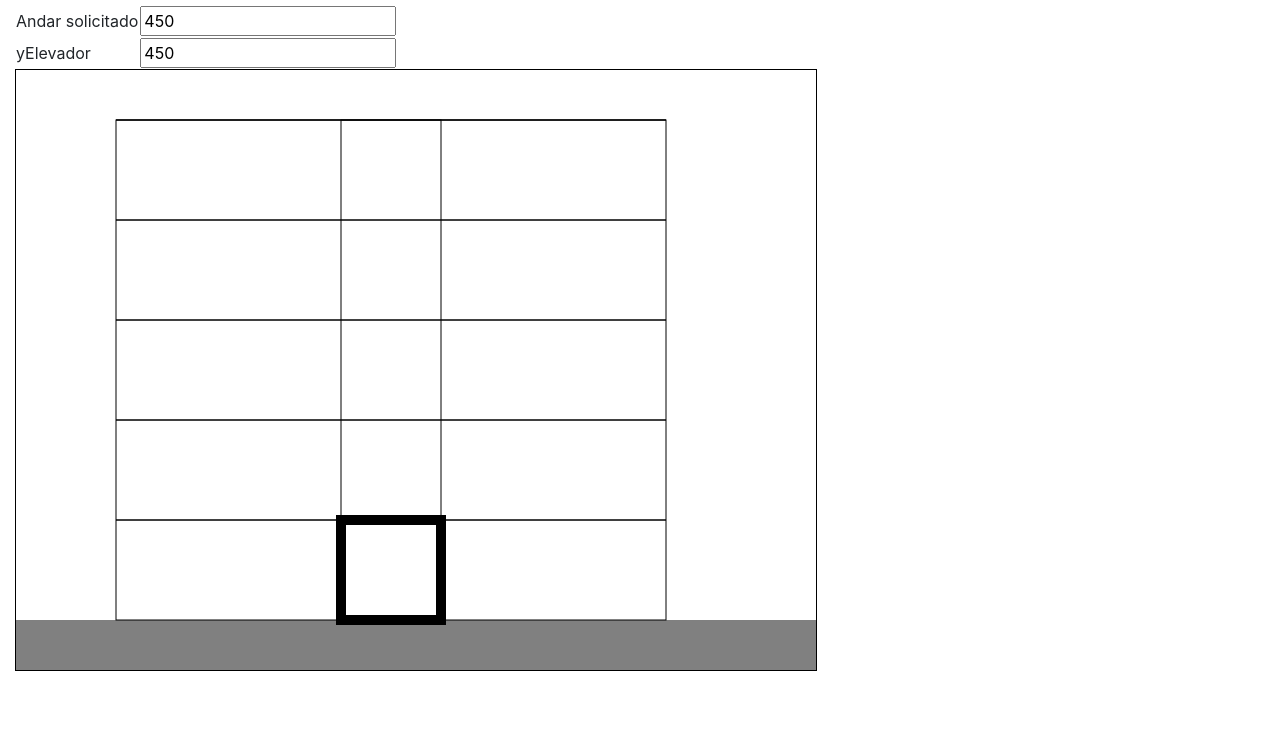
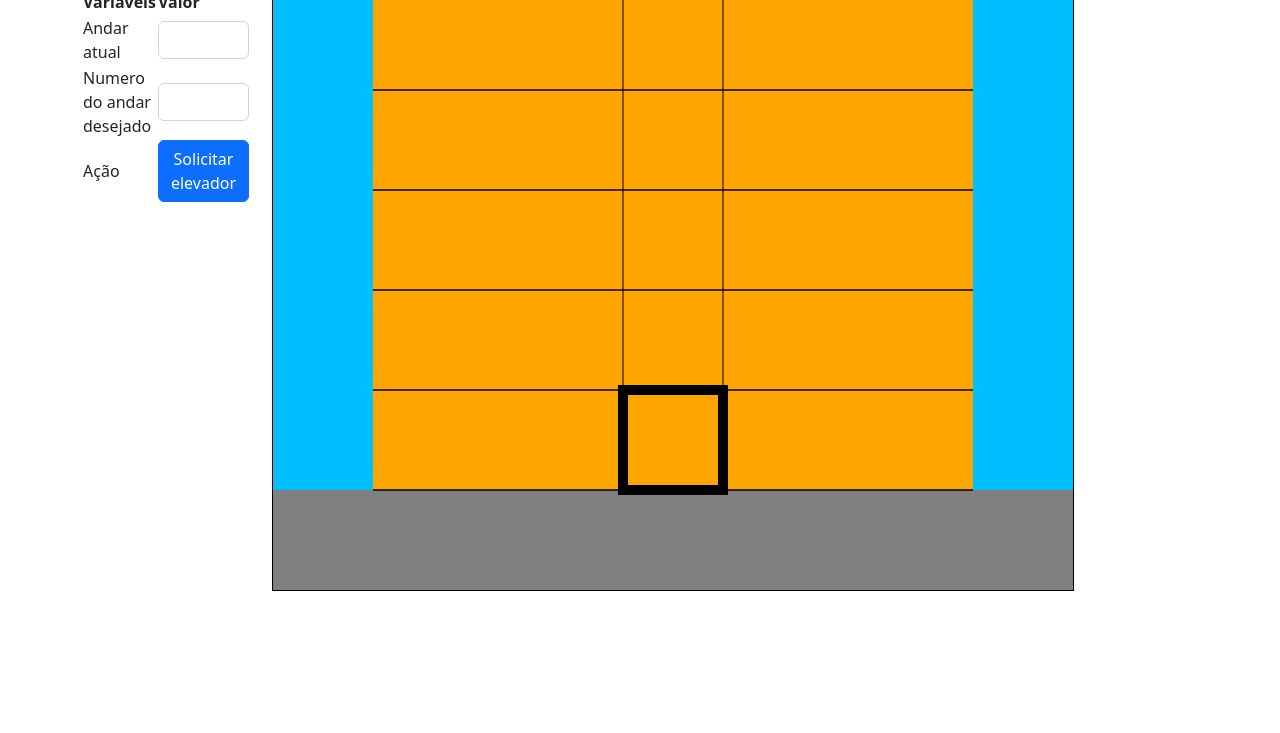
Before and after one commit to LucasGustavo088/JavaScriptLogicElevadorTrainning, a plain HTML site: page index.html in a window 1280 px wide. Shown: the part 67-800 px from the top of the page. Drawn offline with nearby package versions, Linux system fonts and the light colour scheme.

Commit message:
refatoracao

```diff
--- a/assets/js/index.js
+++ b/assets/js/index.js
@@ -1,28 +1,5 @@
 var canvas = document.getElementById("elevadorCanvas");
 var ctx = canvas.getContext("2d");
-
-// window.addEventListener("resize", OnResizeCalled, false);
-
-// function OnResizeCalled() {
-//     canvas.style.width = window.innerWidth + 'px';
-//     canvas.style.height = window.innerHeight + 'px';
-// }
-
-// var gameWidth = window.innerWidth;
-// var gameHeight = window.innerHeight;
-// var scaleToFitX = gameWidth / 800;
-// var scaleToFitY = gameHeight / 480;
-// var currentScreenRatio = gameWidth / gameHeight;
-// var optimalRatio = Math.min(scaleToFitX, scaleToFitY);
-// if (currentScreenRatio >= 1.77 && currentScreenRatio <= 1.79) {
-//     canvas.style.width = gameWidth + "px";
-//     canvas.style.height = gameHeight + "px";
-// }
-// else {
-//     canvas.style.width = 800 * optimalRatio + "px";
-//     canvas.style.height = 480 * optimalRatio + "px";
-// }
-
 
 class plataformaDoElevador {
 
@@ -31,31 +8,80 @@ class plataformaDoElevador {
     }
 }
 
-var yChao = 550;
+var solicitacao = [];
+var yChao = 0;
+var yChaoMax = 100;
 
 /* Prédio */
 var xPredio = 100;
-var yPredio = 50;
+var yPredio = 100;
+var xPredioMax = xPredio + 600;
+var yPredioMax = yPredio + 500;
 var pAndar = 100;
 var quantidadeAndares = 5;
 
 /* Elevador */
-var xElevador = xPredio + 450 / 2;
-var yElevador = yChao - 100;
+var xElevador = (xPredio + xPredioMax - 100) / 2;
+var yElevador = yChaoMax;
+var xElevadorRelativo = xElevador + 100
+var yElevadorRelativo = yElevador + 100
 var yElevadorSolicitado = yElevador;
+var frameJumpElevador = 1;
 
+let canvasHeight = canvas.height;
+let canvasWidth = canvas.width;
 
 desenharFrame();
 
 function desenharFrame() {
     limparFrame();
+    logicaNegocio();
+    desenharCenario();
+}
 
+function desenharCenario() {
+    desenharCeu();
     desenharChao();
     desenharPredio();
     desenharElevador();
+}
 
-    document.getElementById("yElevadorSolicitado").value = yElevadorSolicitado;
-    document.getElementById("yElevador").value = yElevador;
+function logicaNegocio() {
+    logicaElevador();
+}
+
+function logicaElevador() {
+    //filtrar solictacao que estão como não processado
+    result = solicitacao.filter((item) => {
+        return item['processado'] == false;
+    })
+
+    if (result.length > 0) {
+        solicitacao_atual = result[0]
+
+        //yElevadorSolicitado
+        // andarAtualElevador = yElevador == 0 ? 0 : yElevador / 100
+        let andarAtualElevador = yElevador
+        let andarAtualP = solicitacao_atual['andarAtual'] * 100
+
+        if (andarAtualP != andarAtualElevador) {
+            yElevadorSolicitado = andarAtualP;
+            if(yElevador > yElevadorSolicitado) {
+                yElevador -= frameJumpElevador;
+            } else if(yElevador < yElevadorSolicitado) {
+                 yElevador += frameJumpElevador;
+            }
+        } else {
+            solicitacao_atual['processado'] = true
+        }
+    }
+
+    console.log(result);
+}
+
+function desenharCeu() {
+    ctx.fillStyle = '#00bfff';
+    fillRectCoord(0, 0, canvasWidth, canvasHeight);
 }
 
 function limparFrame() {
@@ -64,61 +90,92 @@ function limparFrame() {
 
 function desenharChao() {
     ctx.fillStyle = 'gray';
-    ctx.fillRect(0, yChao, canvas.width, 50);
+    fillRectCoord(0, yChao, canvasWidth, yChaoMax)
+}
+
+function fillRectCoord(x, y, width, height) {
+    const x1 = x
+    const y1 = canvasHeight - y
+    const y2 = canvasHeight - height - y1
+    ctx.fillRect(x1,y1, width - x1, y2);
+}
+
+function strokeRectCoord(x, y, width, height) {
+    const x1 = x
+    const y1 = canvasHeight - y
+    const y2 = canvasHeight - height - y1
+    ctx.strokeRect(x1,y1, width - x1, y2);
 }
 
 
 function desenharPredio() {
-    ctx.fillStyle = 'black';
-    ctx.strokeRect(xPredio, yPredio, 550, 500);
+    ctx.fillStyle = 'orange';
+    fillRectCoord(xPredio, yPredio, xPredioMax, yPredioMax);
 
     for(var i = 0; i < 5; i++) {
         ctx.beginPath();
-        ctx.moveTo(xPredio,yPredio + (i * pAndar));
-        ctx.lineTo(xPredio + 550,yPredio + (i * pAndar));
+        ctx.moveTo(xPredio, yPredio + (i * pAndar));
+        ctx.lineTo(xPredioMax, yPredio + (i * pAndar));
         ctx.closePath();
         ctx.stroke();
     }
 
-    ctx.strokeRect(xPredio + 450 / 2, yPredio, pAndar, 500);
+    strokeRectCoord(xElevador, yPredio, xElevadorRelativo, yPredioMax);
 }
 
 
 function desenharElevador() {
-
-    var frameJumpElevador = 10;
-    if(yElevador > yElevadorSolicitado) {
-        yElevador -= frameJumpElevador;
-    } else if(yElevador < yElevadorSolicitado) {
-         yElevador += frameJumpElevador;
-    }
-
     ctx.lineWidth = 10;
-    ctx.strokeRect(xElevador, yElevador, 100, 100);
+    yElevadorRelativo = yElevador + 100;
+    strokeRectCoord(xElevador, yElevador, xElevadorRelativo, yElevadorRelativo);
     ctx.lineWidth = 1;
 
 }
 
-function definirAndar(numeroAndar) {
-    if(numeroAndar <= 0 || numeroAndar > quantidadeAndares) {
-        console.log("Andar indexistente");
+function subirAndar() {
+    yElevadorSolicitado += pAndar;
+}
+
+function descerAndar() {
+    yElevadorSolicitado -= pAndar;
+}
+
+function adicionarSolicitacao() {
+    let numeroAndarDesejado = document.getElementById("numeroAndarDesejado").value;
+    let andarAtual = document.getElementById("andarAtual").value;
+
+    if(validarSolicitacao(numeroAndarDesejado, andarAtual)) {
+        solicitacao.push({
+            numeroAndarDesejado: parseInt(numeroAndarDesejado),
+            andarAtual: parseInt(andarAtual),
+            processado: false
+        });
+    }
+}
+
+function validarSolicitacao(numeroAndarDesejado, andarAtual) {
+    if(
+        (numeroAndarDesejado <= 0 || numeroAndarDesejado > quantidadeAndares)
+        && (andarAtual <= 0 || andarAtual > quantidadeAndares)) {
+        alert("Andar indexistente");
         return false;
     } else {
-        numeroAndar -= 1;
-        yElevadorSolicitado = yPredio + ((quantidadeAndares - 1 - numeroAndar) * pAndar);
+        // numeroAndar -= 1;
+        // yElevadorSolicitado = yPredio + ((quantidadeAndares - 1 - numeroAndar) * pAndar);
         return true;
     }
 }
 
 document.addEventListener('keydown', function(e) {
-    if(e.keyCode == 38) {
-        yElevadorSolicitado += pAndar;
+    if(e.keyCode == 40) {
+        descerAndar();
     }
 
-    if(e.keyCode == 40) {
-        yElevadorSolicitado -= pAndar;
+    if(e.keyCode == 38) {
+        subirAndar();
     }
+    console.log(yElevadorSolicitado)
 });
 
 
-setInterval(desenharFrame, 100);
+setInterval(desenharFrame, 15);
--- a/index.html
+++ b/index.html
@@ -1,13 +1,17 @@
 <!DOCTYPE html>
 <html>
 <head>
-    <title>Elevador</title>
-    <link rel="stylesheet" type="text/css" href="assets/css/bootstrap.min.css"></link>
+    <title>Elevador 2</title>
+    <link rel="stylesheet" href="https://cdn.jsdelivr.net/npm/bootstrap@5.2.3/dist/css/bootstrap.min.css" integrity="sha384-rbsA2VBKQhggwzxH7pPCaAqO46MgnOM80zW1RWuH61DGLwZJEdK2Kadq2F9CUG65" crossorigin="anonymous">
     <link rel="stylesheet" type="text/css" href="assets/css/style.css"></link>
 </head>
 <body>
-    <div class="col-md-12">
-        <h2>Elevador</h2>
+    <div class="container">
+        <div class="row">
+            <h1 class="title">Elevador 2</h1>
+        </div>
+        <div class="row main">
+            <div class="col-md-2">
                 <table>
                     <thead>
                         <th>Variaveis</th>
@@ -16,26 +20,36 @@
                     <tbody>
                         <tr>
                             <td>
-                        Andar solicitado
+                                Andar atual
                             </td>
                             <td>
-                        <input id="yElevadorSolicitado" type="text" name="">
+                                <input class="form-control" id="andarAtual" type="text" name="">
                             </td>
                         <tr>
                         <tr>
                             <td>
-                        yElevador
+                                Numero do andar desejado
                             </td>
                             <td>
-                        <input id="yElevador" type="text" name="">
+                                <input class="form-control" id="numeroAndarDesejado" type="text" name="">
                             </td>
+                        </tr>
                         <tr>
+                            <td>
+                                Ação
+                            </td>
+                            <td>
+                                <button type="button" onclick="adicionarSolicitacao()" class="btn btn-primary">Solicitar elevador</button>
+                            </td>
+                        </tr>
                     </tbody>
                 </table>
-
+            </div>
+            <div class="col-md-10">
                 <canvas width="800px" height="600px" id="elevadorCanvas"></canvas>
             </div>
-
+    </div>
+    </div>
     <script src="assets/js/index.js"></script>
 </body>
 </html>
```
Lines whose indentation alone changed are shown as unchanged.
